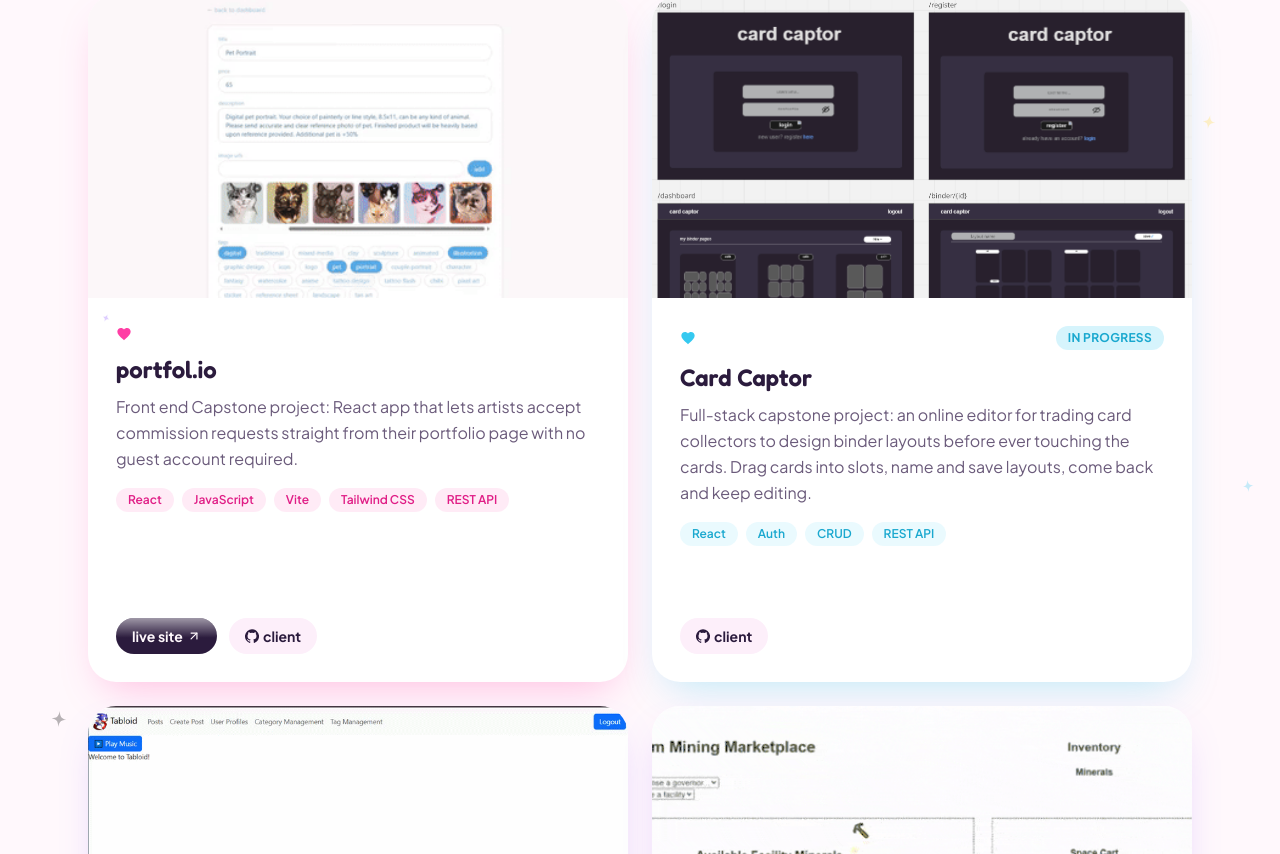
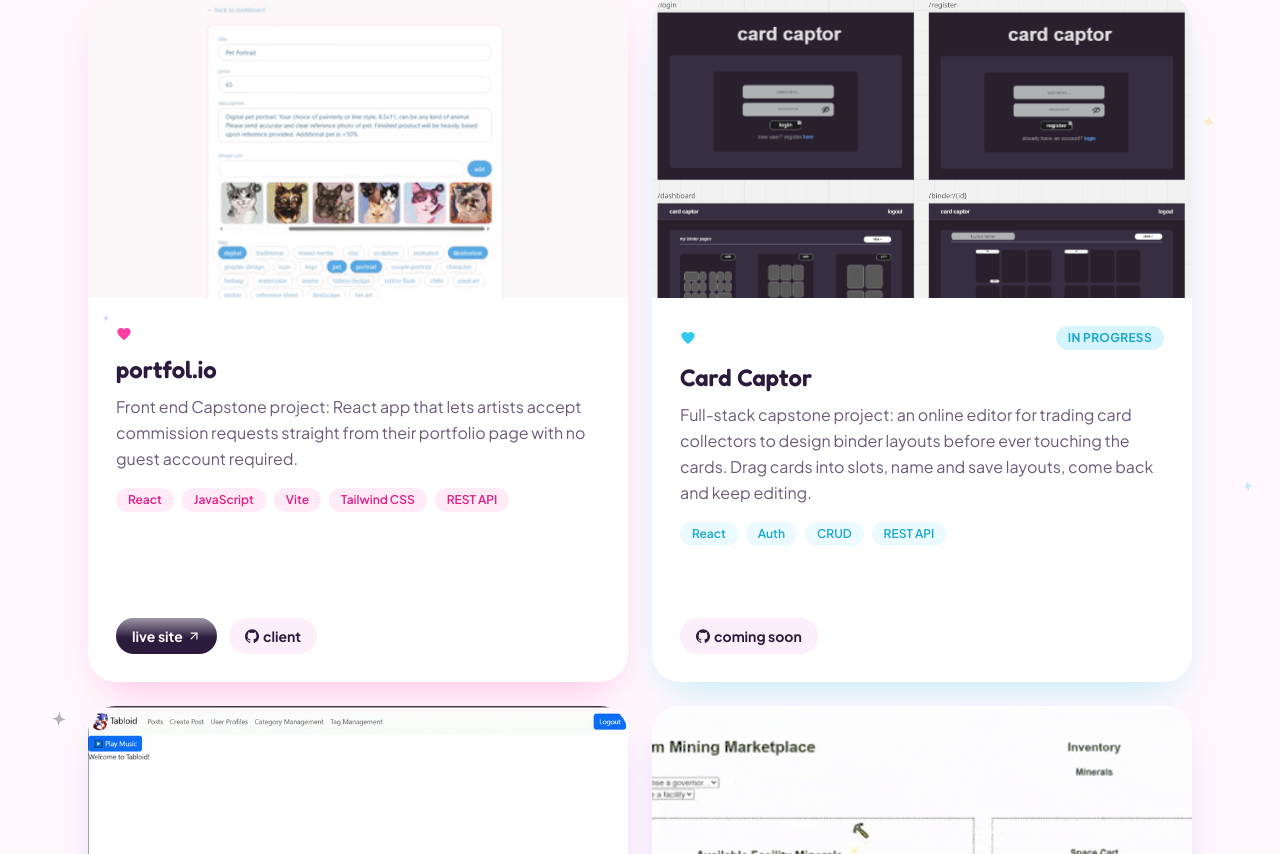
Before and after one commit to judeottilie-tech/experience, a React (Vite) app: page / in a window 1280 px wide. Shown: the part 1259-2113 px from the top of the page. Built offline with nearby package versions, Linux system fonts and the light colour scheme.

Commit message:
Add per-project GitHub link label, ignore Vercel local files
Card Captor's client-repo link now reads "coming soon" instead of
"client" since it points to a placeholder profile URL. Also ignores
.vercel/ and .env* now that this project is linked via the Vercel CLI.

```diff
--- a/src/components/ProjectCard.jsx
+++ b/src/components/ProjectCard.jsx
@@ -77,7 +77,7 @@ export default function ProjectCard({ project, index }) {
             rel="noreferrer"
             className="inline-flex items-center gap-1 rounded-full bg-cream-deep px-4 py-2 text-sm font-bold text-ink"
           >
-            <GithubIcon size={14} /> client
+            <GithubIcon size={14} /> {project.githubLabel || 'client'}
           </a>
           {project.githubSecondary && (
             <a
--- a/src/data/content.js
+++ b/src/data/content.js
@@ -16,7 +16,7 @@ export const about = {
   heading: "designing and coding",
   paragraphs: [
     "hi! my name is jude.",
-    "i'm a junior full-stack developer with a passion for UI/UX + design. i spent years as a graphic designer and illustrator before shifting to software development. my goal is to create accessible applications where i'm able to utilize my problem solving skills and designer experience and make beautiful (yet functional) builds.",
+    "i'm a junior full-stack developer with a passion for UI/UX + design. i spent years as a graphic designer and illustrator before shifting to software development. my goal is to create accessible applications where i'm able to utilize ;my problem solving skills and designer experience and make beautiful (yet functional) builds.",
 
 
     // "I spent years as a graphic designer — pre-press production, signage, UI/UX work for web and email — before switching into software development at Nashville Software School. That background didn't get left behind, it's the lens I build through: typography, hierarchy, accessibility, and how something feels to use, not just whether it works.",
@@ -88,6 +88,7 @@ export const projects = [
       "Full-stack capstone project: an online editor for trading card collectors to design binder layouts before ever touching the cards. Drag cards into slots, name and save layouts, come back and keep editing.",
     tags: ['React', 'Auth', 'CRUD', 'REST API'],
     github: 'https://github.com/judeottilie-tech',
+    githubLabel: 'coming soon',
     live: null,
     image: '/card-captor-wireframe.png',
     accent: 'teal',
```
Also changed, not shown: 1 other file (tests, documents, lock files or other folders).
